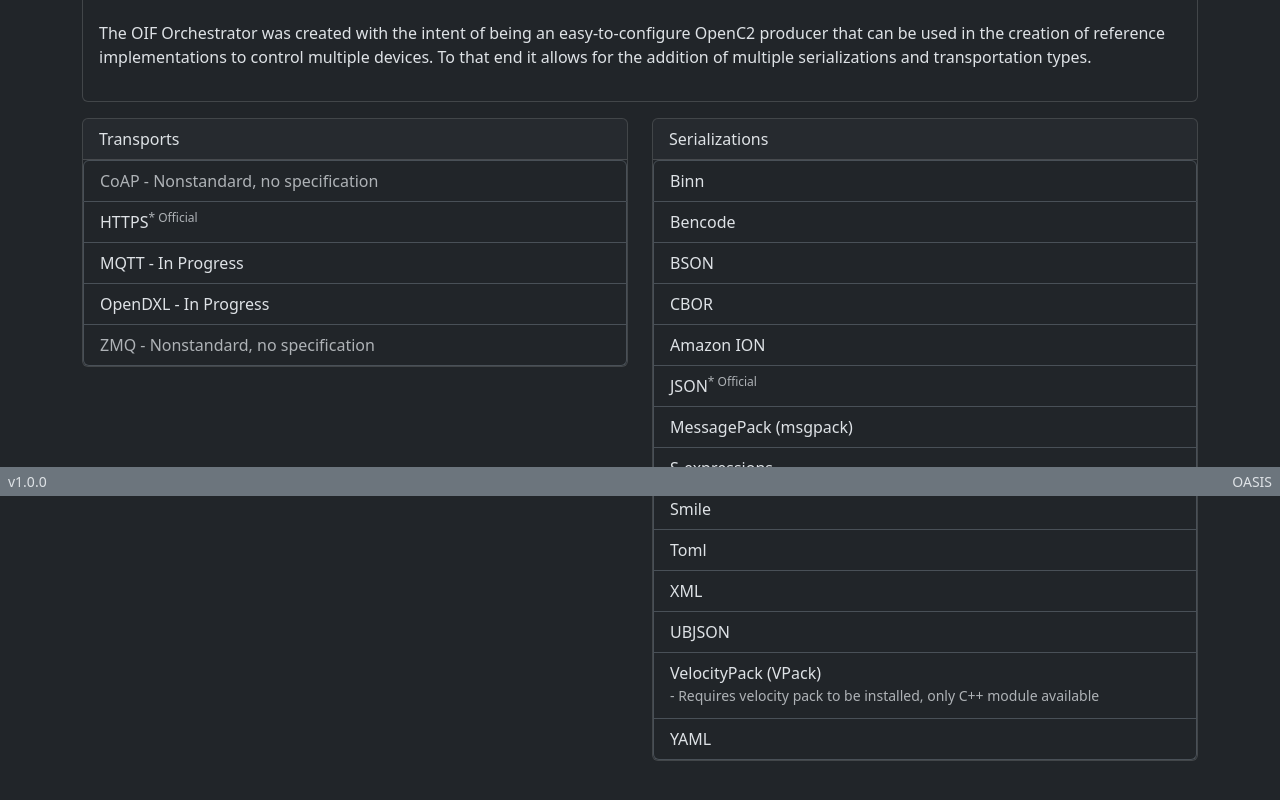
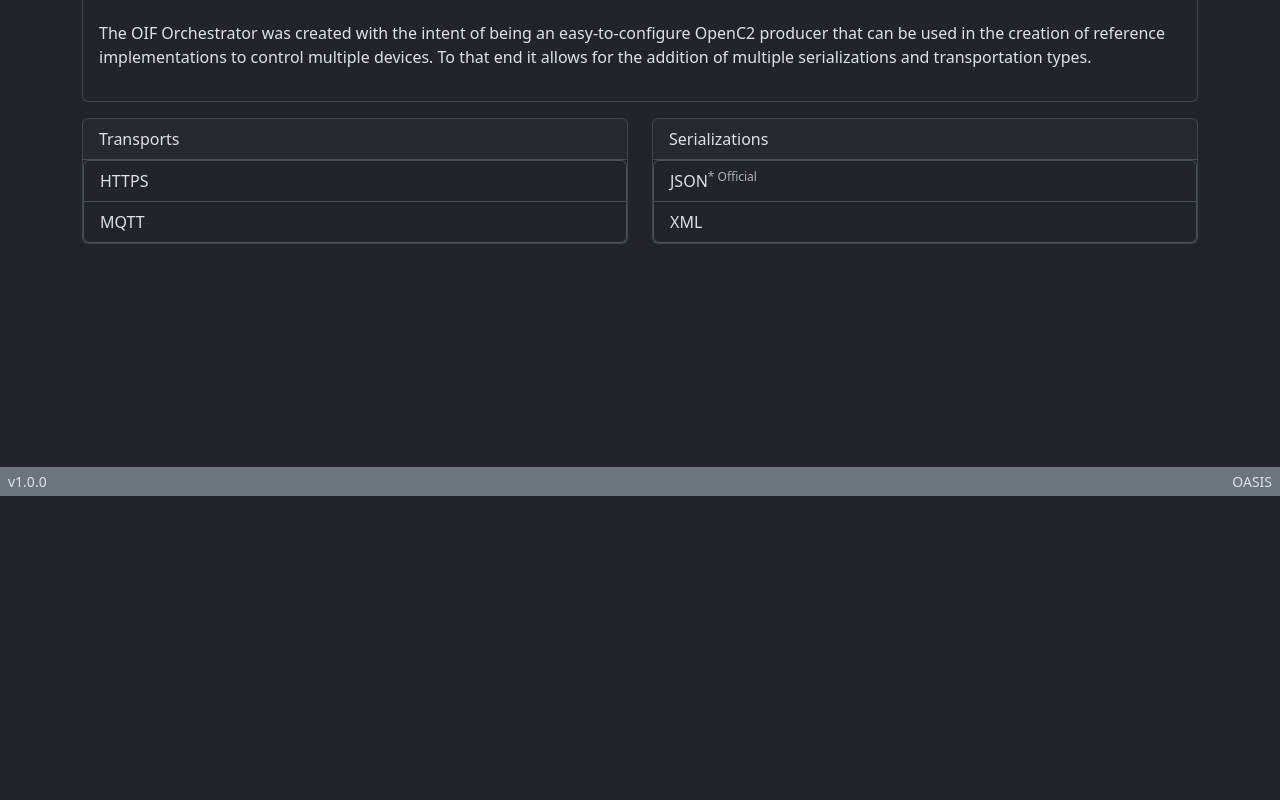
Before and after one commit to ScreamBun/openc2-oif-orchestrator-2, a React (Create React App) app in the folder oif-pt/: page / in a window 1280 px wide. Shown: the part 304-1104 px from the top of the page. After the commit the page ends 800 px from the top, so only its background shows below. Built offline with nearby package versions, Linux system fonts and the light colour scheme.

Commit message:
cleaned up home page

```diff
--- a/oif-pt/src/nav/Home.tsx
+++ b/oif-pt/src/nav/Home.tsx
@@ -18,7 +18,7 @@
                                 the &quot;Device&quot; which functions as an OpenC2 consumer.
                             </p>
                             <p>
-                                This application is the OpenC2 Orchestrator. The Device repository can be found&nbsp;
+                                This application is an OpenC2 Orchestrator. The Device repository can be found&nbsp;
                                 <a href={NAV_EXTERNAL_OIF_DEVICE} rel="noopener noreferrer" target="_blank">here</a>
                                 .&nbsp;Due to port bindings it is recommended that the orchestrator and the device not be run on the same
                                 machine.
@@ -38,11 +38,8 @@
                         <div className='card-header'>Transports</div>
                         <div className='card-body p-0'>
                             <ul className="list-group">
-                                <li className="list-group-item disabled"> CoAP - Nonstandard, no specification</li>
-                                <a className="list-group-item list-group-item-action" href={NAV_EXTERNAL_HTTPS} rel="noopener noreferrer" target="_blank">HTTPS<sup className='text-muted'>* Official</sup></a>
-                                <a className="list-group-item list-group-item-action" href={NAV_EXTERNAL_MQTT} rel="noopener noreferrer" target="_blank">MQTT - In Progress</a>
-                                <a className="list-group-item list-group-item-action" href={NAV_EXTERNAL_OPENDXL} rel="noopener noreferrer" target="_blank">OpenDXL - In Progress</a>
-                                <li className="list-group-item disabled"> ZMQ - Nonstandard, no specification</li>
+                                <a className="list-group-item list-group-item-action" href={NAV_EXTERNAL_HTTPS} rel="noopener noreferrer" target="_blank">HTTPS</a>
+                                <a className="list-group-item list-group-item-action" href={NAV_EXTERNAL_MQTT} rel="noopener noreferrer" target="_blank">MQTT</a>
                             </ul>
                         </div>
                     </div>
@@ -52,23 +49,8 @@
                         <div className='card-header'>Serializations</div>
                         <div className='card-body p-0'>
                             <ul className="list-group">
-                                <a className="list-group-item list-group-item-action" href={NAV_EXTERNAL_BINN} rel="noopener noreferrer" target="_blank">Binn</a>
-                                <a className="list-group-item list-group-item-action" href={NAV_EXTERNAL_BENCODE} rel="noopener noreferrer" target="_blank">Bencode</a>
-                                <a className="list-group-item list-group-item-action" href={NAV_EXTERNAL_BSON} rel="noopener noreferrer" target="_blank">BSON</a>
-                                <a className="list-group-item list-group-item-action" href={NAV_EXTERNAL_CBOR} rel="noopener noreferrer" target="_blank">CBOR</a>
-                                <a className="list-group-item list-group-item-action" href={NAV_EXTERNAL_ION} rel="noopener noreferrer" target="_blank">Amazon ION</a>
                                 <a className="list-group-item list-group-item-action" href={NAV_EXTERNAL_JSON} rel="noopener noreferrer" target="_blank">JSON<sup className='text-muted'>* Official</sup> </a>
-                                <a className="list-group-item list-group-item-action" href={NAV_EXTERNAL_MSGPACK} rel="noopener noreferrer" target="_blank">MessagePack (msgpack)</a>
-                                <a className="list-group-item list-group-item-action" href={NAV_EXTERNAL_SEXP} rel="noopener noreferrer" target="_blank">S-expressions</a>
-                                <a className="list-group-item list-group-item-action" href={NAV_EXTERNAL_SMILE} rel="noopener noreferrer" target="_blank">Smile</a>
-                                <a className="list-group-item list-group-item-action" href={NAV_EXTERNAL_TOML} rel="noopener noreferrer" target="_blank">Toml</a>
                                 <a className="list-group-item list-group-item-action" href={NAV_EXTERNAL_XML} rel="noopener noreferrer" target="_blank">XML</a>
-                                <a className="list-group-item list-group-item-action" href={NAV_EXTERNAL_UBJSON} rel="noopener noreferrer" target="_blank">UBJSON</a>
-                                <a className="list-group-item list-group-item-action" href={NAV_EXTERNAL_VPACK} rel="noopener noreferrer" target="_blank">
-                                    VelocityPack (VPack)
-                                    <p className="mb-1 small text-muted">- Requires velocity pack to be installed, only C++ module available</p>
-                                </a>
-                                <a className="list-group-item list-group-item-action" href={NAV_EXTERNAL_YAML} rel="noopener noreferrer" target="_blank">YAML</a>
                             </ul>
                         </div>
                     </div>
```
